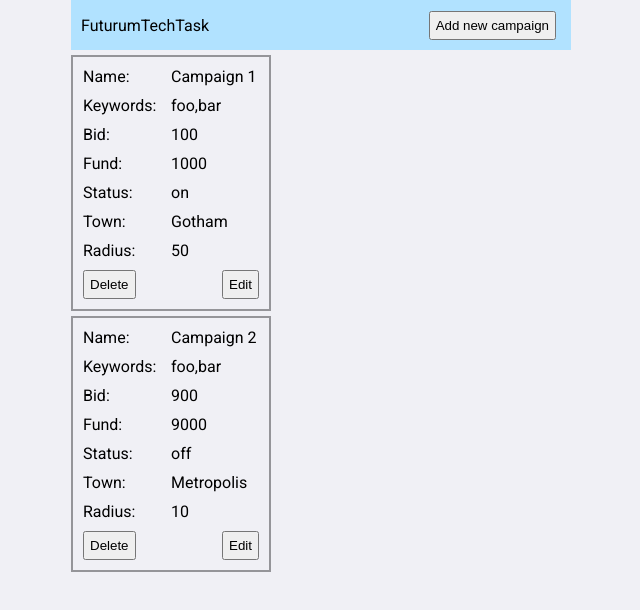
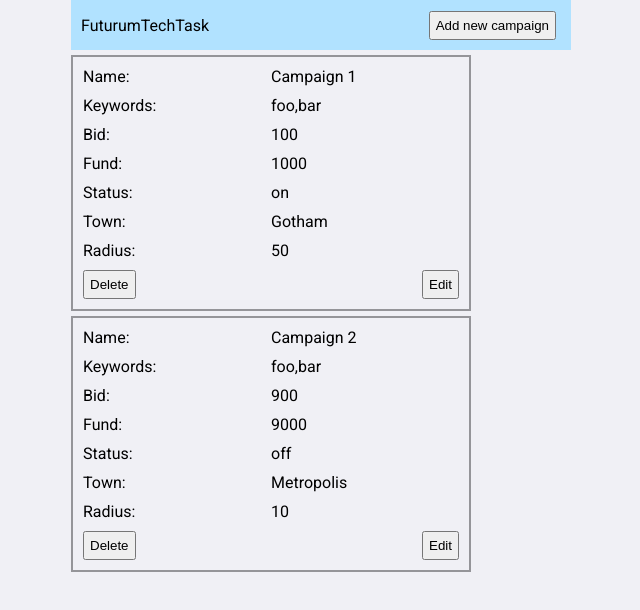
Before and after one commit to Arachnomorph/futurum-tech-task, an Angular app: page / in a window 1280 px wide. Shown: the top 610 px of the page, without its empty margins (319-959 px from the left). Built offline with nearby package versions, Linux system fonts and the light colour scheme.

Commit message:
fix small style issue

```diff
--- a/src/styles.scss
+++ b/src/styles.scss
@@ -164,16 +164,16 @@ input[type="radio"] {
 
 .campaigns {
   align-self: flex-start;
-  min-width: 250px;
+  width: 80%;
 }
 
 .campaigns__list {
   list-style: none;
+  width: 100%;
 }
 
 .campaigns-item {
   padding: 2 * vars.$small-margin;
-  width: 80%;
   border: 2px solid vars.$base-color;
   margin-top: vars.$small-margin;
 }
```
